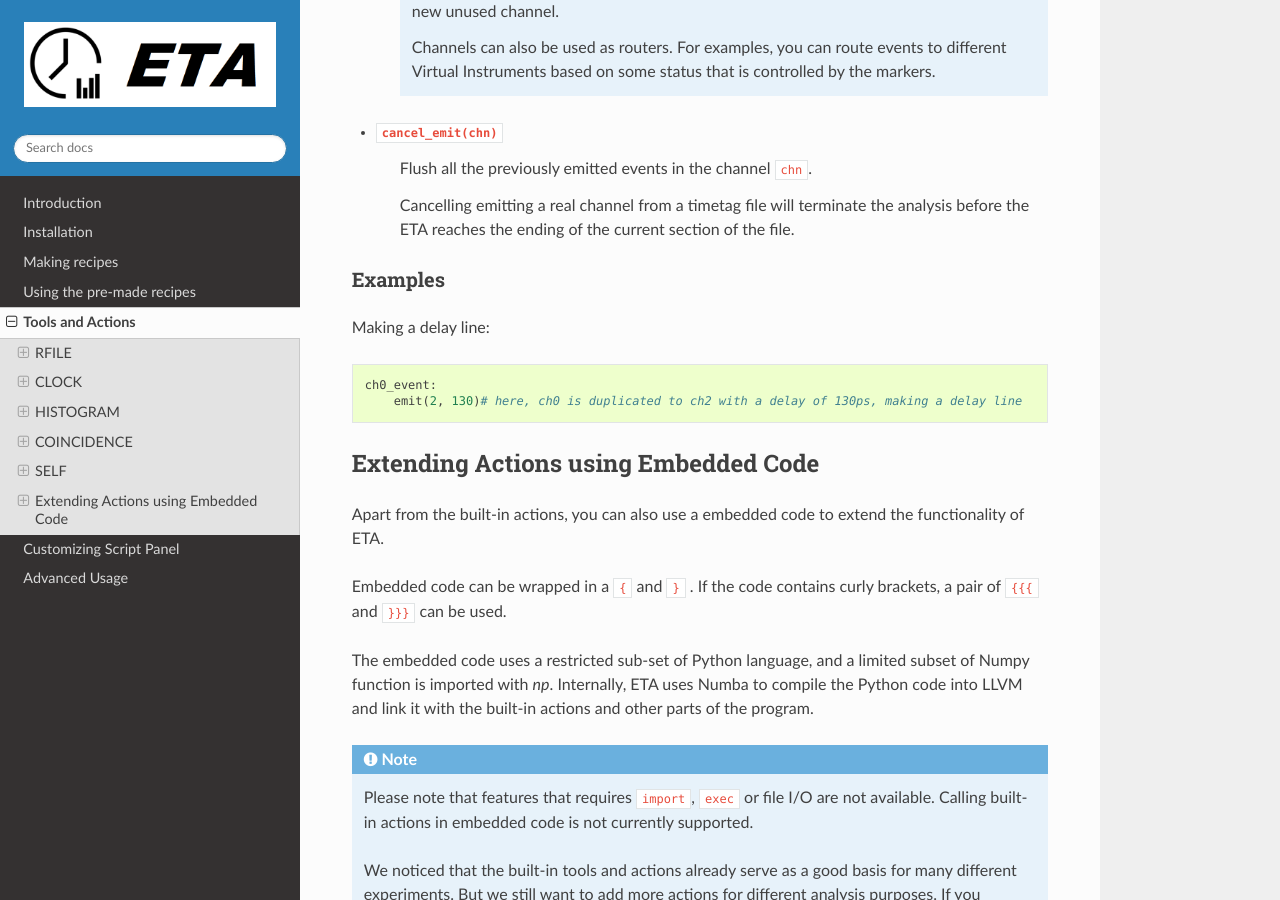
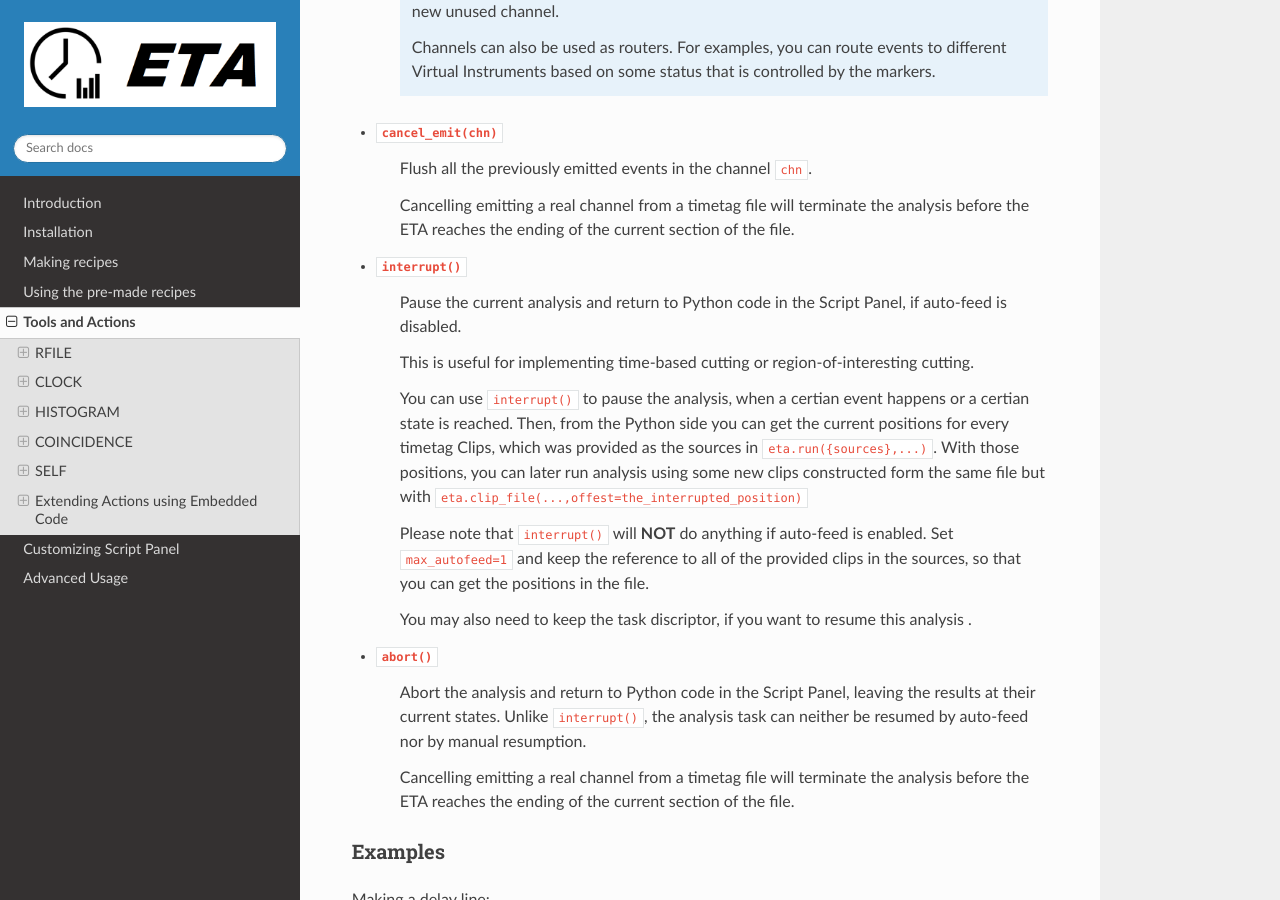
Before and after one commit to timetag/timetag.github.io, a Sphinx documentation site: the page built from docs/actions.rst, in a window 1280 px wide and 900 px high, scrolled down 6647 px. Built offline with Sphinx 7.4.7 and the Read the Docs theme 2.0.0, drawn with Linux system fonts in a browser that asks for light colours.

Commit message:
Update actions.rst

```diff
--- a/docs/actions.rst
+++ b/docs/actions.rst
@@ -231,6 +231,24 @@ Actions
 
     Cancelling emitting a real channel from a timetag file will terminate the analysis before the ETA reaches the ending of the current section of the file.
 
+
+
+- ``interrupt()``
+    Pause the current analysis and return to Python code in the Script Panel, if auto-feed is disabled.
+
+    This is useful for implementing time-based cutting or region-of-interesting cutting.
+
+    You can use ``interrupt()`` to pause the analysis, when a certian event happens or a certian state is reached. Then, from the Python side you can get the current positions for every timetag Clips, which was provided as the sources in ``eta.run({sources},...)``. With those positions, you can later run analysis using some new clips constructed form the same file but with ``eta.clip_file(...,offest=the_interrupted_position)``
+
+    .. note::
+    Please note that ``interrupt()`` will **NOT** do anything if auto-feed is enabled. Set ``max_autofeed=1`` and keep the reference to all of the provided clips in the sources, so that you can get the positions in the file.
+
+    You may also need to keep the task discriptor, if you want to resume this analysis .
+
+- ``abort()``
+    Abort the analysis and return to Python code in the Script Panel, leaving the results at their current states. Unlike ``interrupt()``, the analysis task can neither be resumed by auto-feed nor by manual resumption.
+
+    Cancelling emitting a real channel from a timetag file will terminate the analysis before the ETA reaches the ending of the current section of the file.
 Examples
 ......
 
```
